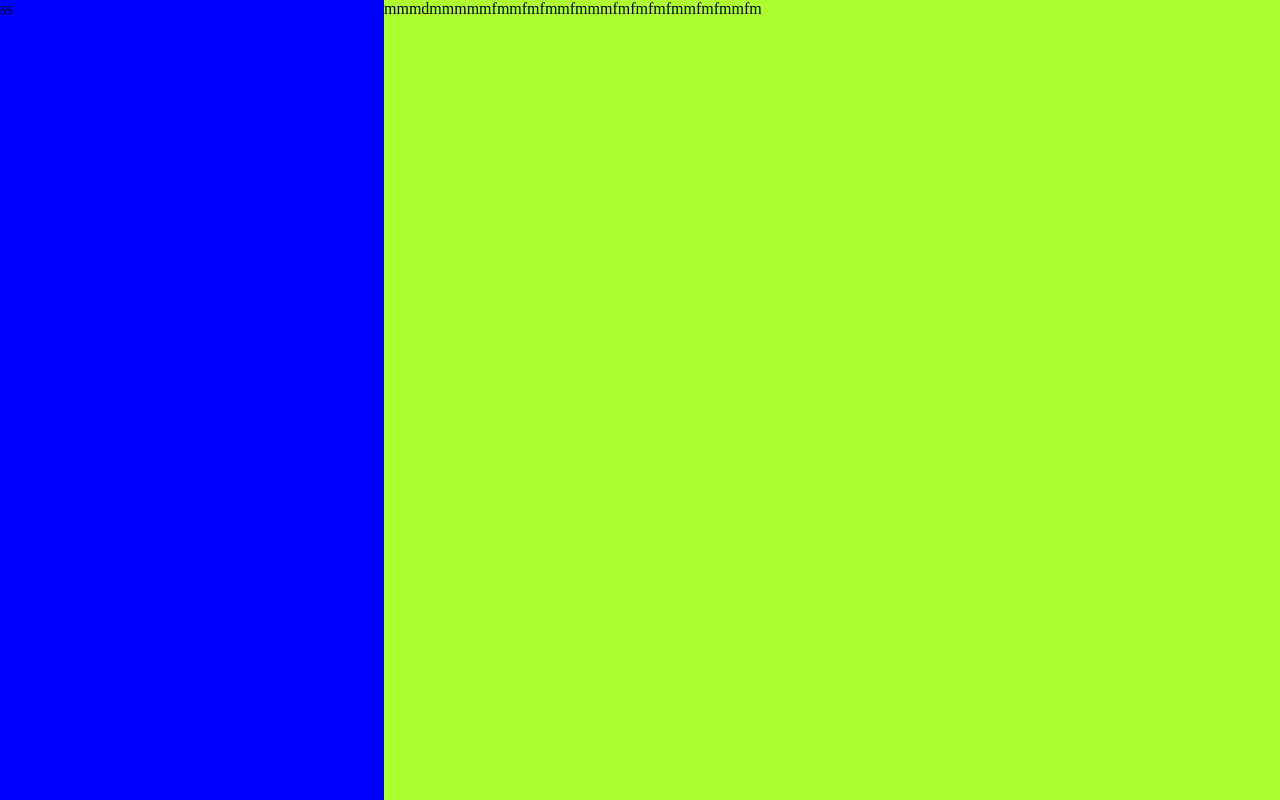
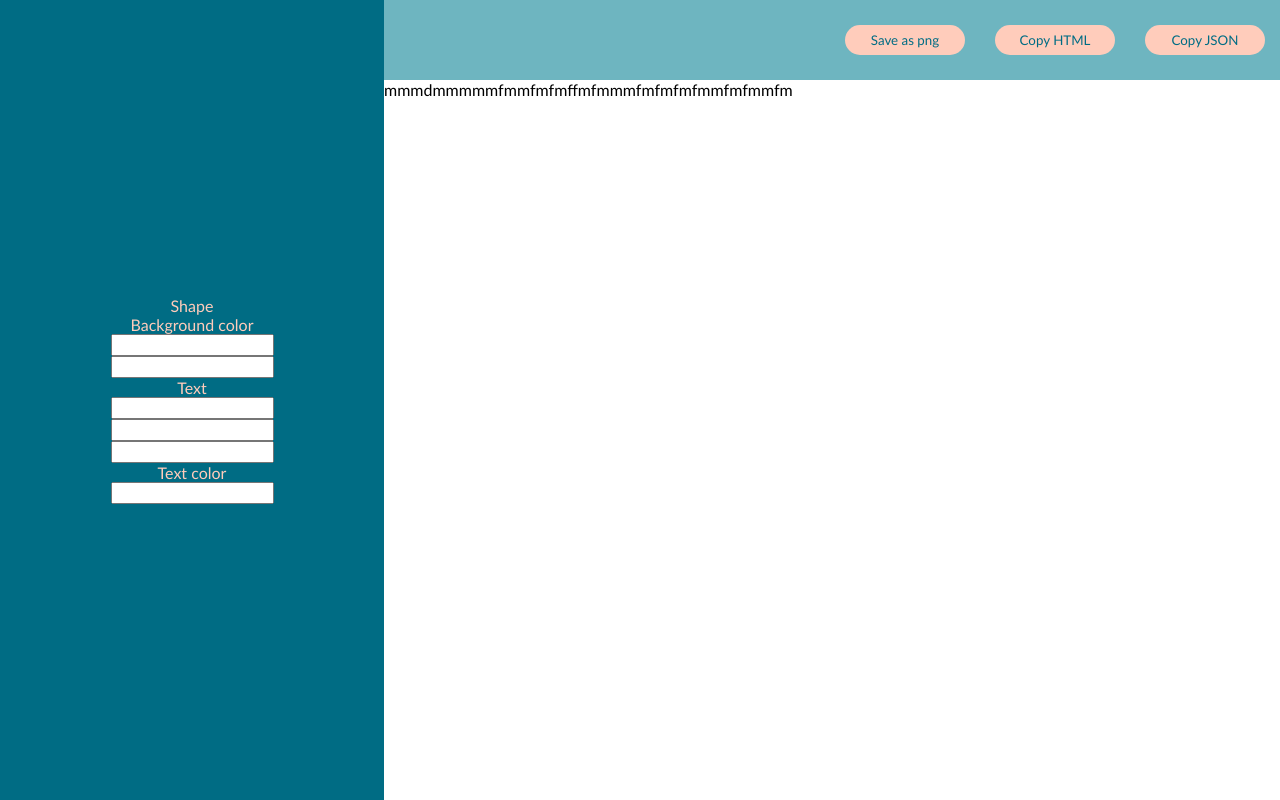
Before and after one commit to elinaa21/create-banner, a React app: page / in a window 1280 px wide. Built offline with nearby package versions, Linux system fonts and the light colour scheme.

Commit message:
form and header

```diff
--- a/src/components/App/App.scss
+++ b/src/components/App/App.scss
@@ -1,5 +1,6 @@
 * {
     box-sizing: border-box;
+    font-family: Gill Sans, sans-serif;
 }
 
 .banner-maker {
--- a/src/components/BannerForm/BannerForm.jsx
+++ b/src/components/BannerForm/BannerForm.jsx
@@ -3,7 +3,20 @@ import React from 'react';
 import './BannerForm.scss';
 
 const BannerForm = () => {
-    return <div className="banner-form">ss</div>;
+    return (
+        <div className="banner-form">
+            <div className="banner-form__label">Shape</div>
+            <div className="banner-form__label">Background color</div>
+            <input className="banner-form__input" />
+            <input className="banner-form__input" />
+            <div className="banner-form__label">Text</div>
+            <input className="banner-form__input" />
+            <input className="banner-form__input" />
+            <input className="banner-form__input" />
+            <div className="banner-form__label">Text color</div>
+            <input className="banner-form__input" />
+        </div>
+    );
 };
 
 export default BannerForm;
--- a/src/components/BannerForm/BannerForm.scss
+++ b/src/components/BannerForm/BannerForm.scss
@@ -1,5 +1,16 @@
+$pink: #FFCCBB;
+$blue_dark: #006C84;
+
 .banner-form {
-    background-color: blue;
+    background-color: $blue_dark;
     height: 100%;
     width: 30%;
+    display: flex;
+    align-items: center;
+    justify-content: center;
+    flex-direction: column;
+
+    &__label {
+        color: $pink;
+    }
 }
--- a/src/components/Preview/Preview.jsx
+++ b/src/components/Preview/Preview.jsx
@@ -1,9 +1,15 @@
 import React from 'react';
+import PreviewHeader from '../PreviewHeader/PreviewHeader';
 
 import './Preview.scss';
 
 const Preview = () => {
-    return <div className="preview">mmmdmmmmmfmmfmfmmfmmmfmfmfmfmmfmfmmfm</div>;
+    return (
+        <div className="preview">
+            <PreviewHeader />
+            <div>mmmdmmmmmfmmfmfmffmfmmmfmfmfmfmmfmfmmfm</div>
+        </div>
+    );
 };
 
 export default Preview;
--- a/src/components/Preview/Preview.scss
+++ b/src/components/Preview/Preview.scss
@@ -1,5 +1,6 @@
+$white: #E2E8E4;
+
 .preview {
-    background-color: greenyellow;
-    height: 100%;
+    background-color: white;
     width: 70%;
 }
--- /dev/null
+++ b/src/components/PreviewHeader/PreviewHeader.jsx
@@ -0,0 +1,15 @@
+import React from 'react';
+
+import './PreviewHeader.scss';
+
+const PreviewHeader = () => {
+    return (
+        <div className="preview-header">
+            <button className="preview-header__button">Save as png</button>
+            <button className="preview-header__button">Copy HTML</button>
+            <button className="preview-header__button">Copy JSON</button>
+        </div>
+    );
+};
+
+export default PreviewHeader;
--- /dev/null
+++ b/src/components/PreviewHeader/PreviewHeader.scss
@@ -0,0 +1,22 @@
+$blue: #6EB5C0;
+$pink: #FFCCBB;
+$blue_dark: #006C84;
+
+.preview-header {
+    height: 10%;
+    background-color: $blue;
+    display: flex;
+    justify-content: flex-end;
+    align-items: center;
+
+    &__button {
+        background-color: $pink;
+        margin: 0 15px;
+        color: $blue_dark;
+        border: none;
+        border-radius: 15px;
+        width: 120px;
+        height: 30px;
+        cursor: pointer;
+    }
+}
```
